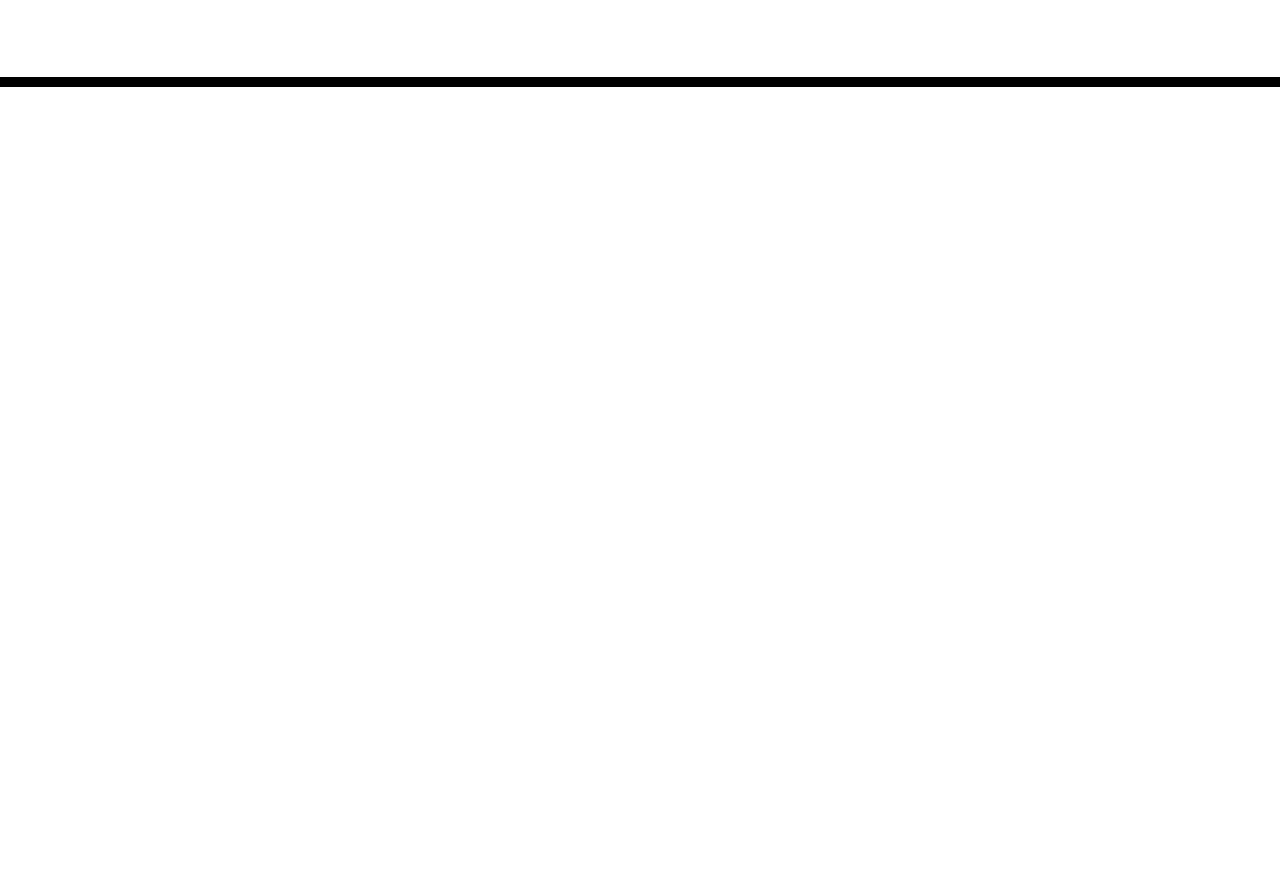
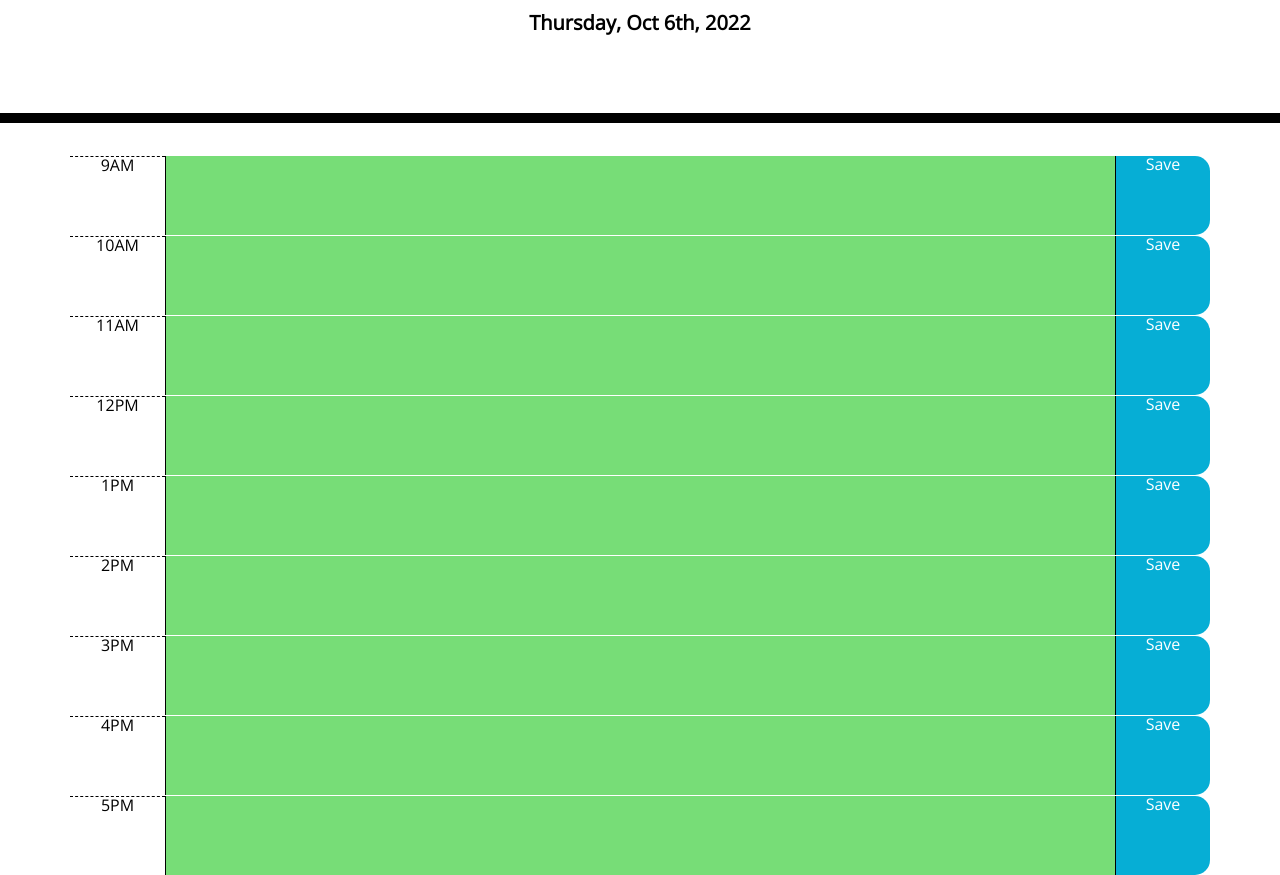
Before and after one commit to bdilollo/daily-planner, a plain HTML site: page index.html in a window 1280 px wide. Shown: the part 181-1056 px from the top of the page. Before the commit the page ends 800 px from the top, so only its background shows below. Drawn offline with nearby package versions, Linux system fonts and the light colour scheme; files that its build step writes are made by us from their sources.

Commit message:
added current day display + timeblock skeleton

```diff
--- /dev/null
+++ b/assets/script.js
@@ -0,0 +1,8 @@
+var currentDay = moment().format("dddd, MMM Do, YYYY");
+$("#currentDay").text(currentDay);
+
+// color-coding timeblocks
+// moment.js to determine current hour (military?) -> assign to var
+// data attributes to assign number values to each hour
+// if hour matches 9, change class to "present"
+    // else if matches 10, change class to 'present' and all values smaller to 'past'
--- a/index.html
+++ b/index.html
@@ -18,21 +18,67 @@
       href="https://fonts.googleapis.com/css?family=Open+Sans&display=swap"
       rel="stylesheet"
     />
-    <link rel="stylesheet" href="style.css" />
+    <link rel="stylesheet" href="./assets/style.css" />
     <title>Work Day Scheduler</title>
   </head>
 
   <body>
-    <header class="jumbotron">
+    <header class="jumbotron text-center">
       <h1 class="display-3">Work Day Scheduler</h1>
-      <p class="lead">A simple calendar app for scheduling your work day</p>
-      <p id="currentDay" class="lead"></p>
+      <p class="description lead">A simple calendar app for scheduling your work day</p>
+      <p id="currentDay" class="lead font-weight-bold"></p>
     </header>
-    <div class="container">
+    <div class=" time-block container">
       <!-- Timeblocks go here -->
+      <div class="row">
+        <div class="hour col-md-1">9AM</div>
+        <textarea class="col-md-10 future"></textarea>
+        <div class="saveBtn col-md-1">Save</div>
+      </div>
+      <div class="row">
+        <div class="hour col-md-1">10AM</div>
+        <textarea class="col-md-10 future"></textarea>
+        <div class="saveBtn col-md-1">Save</div>
+      </div>
+      <div class="row">
+        <div class="hour col-md-1">11AM</div>
+        <textarea class="col-md-10 future"></textarea>
+        <div class="saveBtn col-md-1">Save</div>
+      </div>
+      <div class="row">
+        <div class="hour col-md-1">12PM</div>
+        <textarea class="col-md-10 future"></textarea>
+        <div class="saveBtn col-md-1">Save</div>
+      </div>
+      <div class="row">
+        <div class="hour col-md-1">1PM</div>
+        <textarea class="col-md-10 future"></textarea>
+        <div class="saveBtn col-md-1">Save</div>
+      </div>
+      <div class="row">
+        <div class="hour col-md-1">2PM</div>
+        <textarea class="col-md-10 future"></textarea>
+        <div class="saveBtn col-md-1">Save</div>
+      </div>
+      <div class="row">
+        <div class="hour col-md-1">3PM</div>
+        <textarea class="col-md-10 future"></textarea>
+        <div class="saveBtn col-md-1">Save</div>
+      </div>
+      <div class="row">
+        <div class="hour col-md-1">4PM</div>
+        <textarea class="col-md-10 future"></textarea>
+        <div class="saveBtn col-md-1">Save</div>
+      </div>
+      <div class="row">
+        <div class="hour col-md-1">5PM</div>
+        <textarea class="col-md-10 future"></textarea>
+        <div class="saveBtn col-md-1">Save</div>
+      </div>
     </div>
 
     <script src="https://cdnjs.cloudflare.com/ajax/libs/jquery/3.2.1/jquery.min.js"></script>
     <script src="https://cdnjs.cloudflare.com/ajax/libs/moment.js/2.24.0/moment.min.js"></script>
+    <script src="./assets/script.js"></script>
   </body>
 </html>
```
